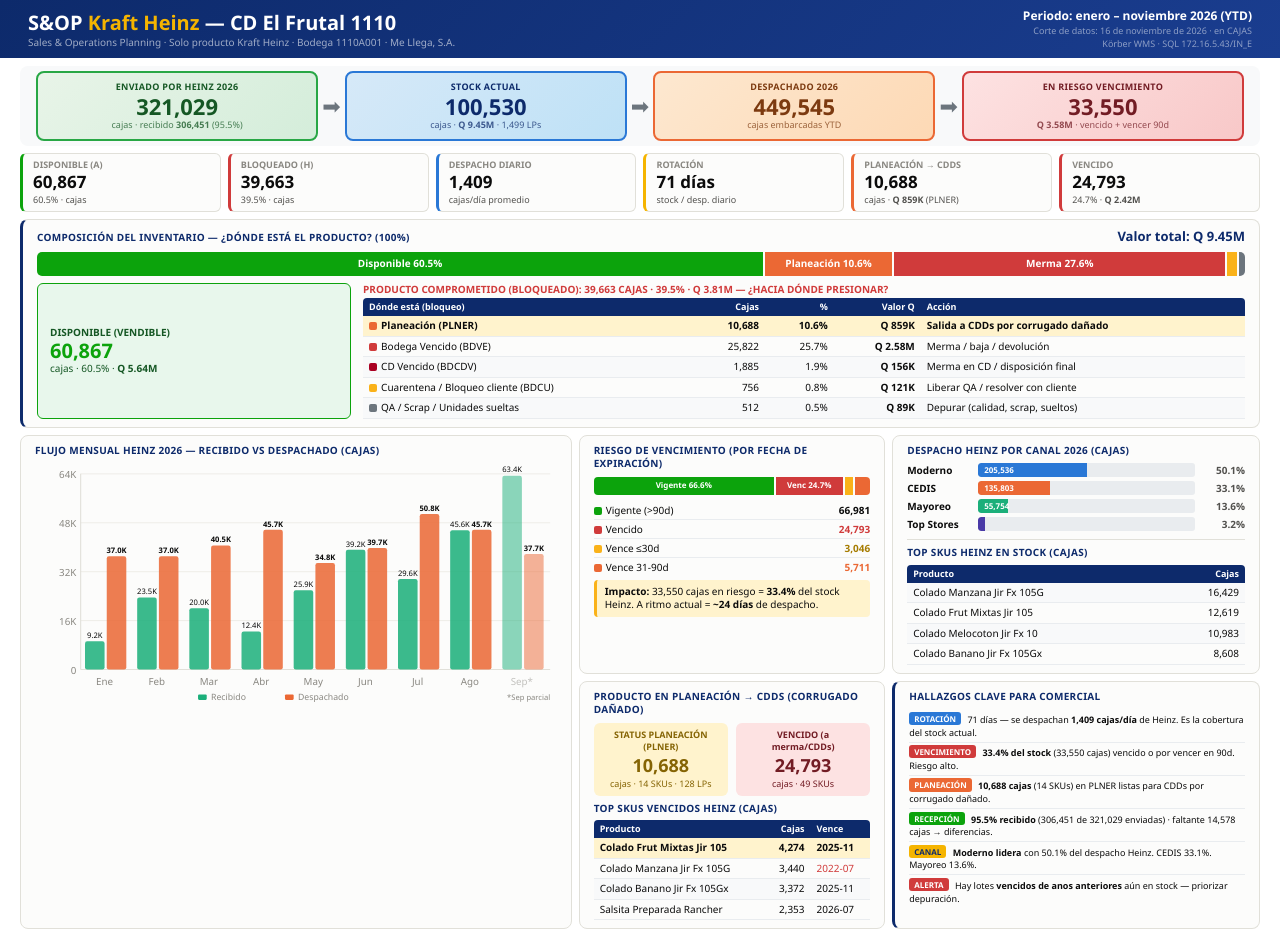
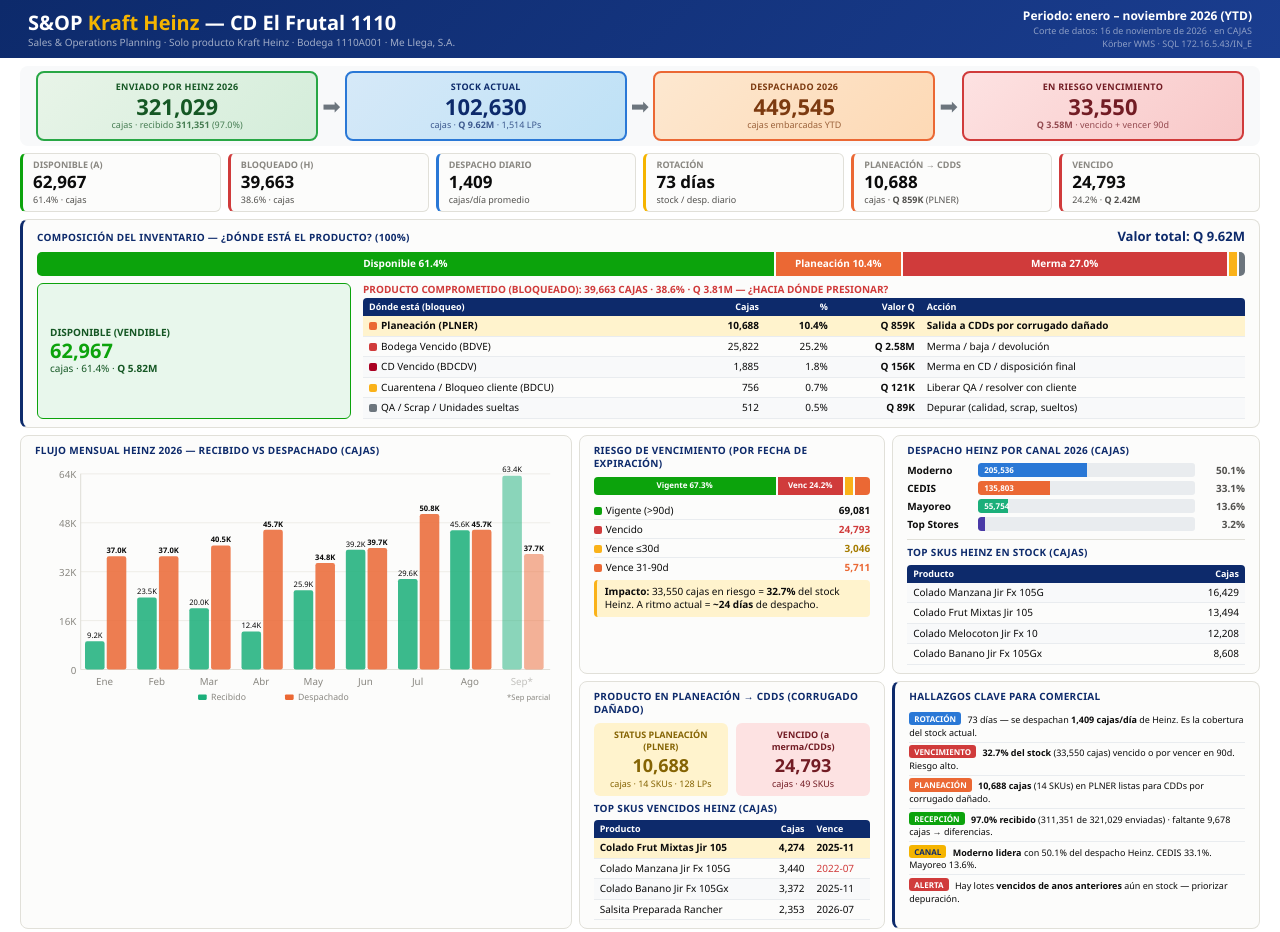
Before and after one commit to trujilloquezadacarlosdavid-hash/archivos-de-python, a plain HTML site: page INVENTARIO_DIRECTOR/INFOGRAFIA_SOP_DIRECTOR.html in a window 1280 px wide. Shown: the top 932 px of the page. Drawn offline with Linux system fonts and the light colour scheme.

Commit message:
Auto-sync 2026-11-16 11:00

```diff
--- a/INVENTARIO_DIRECTOR/INFOGRAFIA_SOP_DIRECTOR.html
+++ b/INVENTARIO_DIRECTOR/INFOGRAFIA_SOP_DIRECTOR.html
@@ -99,9 +99,9 @@ body { font-family:'Segoe UI',system-ui,sans-serif; background:#fff; color:var(-
 <div class="body">
   <!-- FLOW -->
   <div class="flow-bar">
-    <div class="fn fn-in"><div class="fn-lb">Enviado por Heinz 2026</div><div class="fn-v">321,029</div><div class="fn-s">cajas · recibido <b>306,451</b> (95.5%)</div></div>
+    <div class="fn fn-in"><div class="fn-lb">Enviado por Heinz 2026</div><div class="fn-v">321,029</div><div class="fn-s">cajas · recibido <b>311,351</b> (97.0%)</div></div>
     <div class="fa">&#10145;</div>
-    <div class="fn fn-st"><div class="fn-lb">Stock Actual</div><div class="fn-v">100,530</div><div class="fn-s">cajas · <b>Q 9.45M</b> · 1,499 LPs</div></div>
+    <div class="fn fn-st"><div class="fn-lb">Stock Actual</div><div class="fn-v">102,630</div><div class="fn-s">cajas · <b>Q 9.62M</b> · 1,514 LPs</div></div>
     <div class="fa">&#10145;</div>
     <div class="fn fn-out"><div class="fn-lb">Despachado 2026</div><div class="fn-v">449,545</div><div class="fn-s">cajas embarcadas YTD</div></div>
     <div class="fa">&#10145;</div>
@@ -110,41 +110,41 @@ body { font-family:'Segoe UI',system-ui,sans-serif; background:#fff; color:var(-
 
   <!-- KPIs -->
   <div class="kpis">
-    <div class="kp" style="border-left-color:var(--verde)"><div class="kp-lb">Disponible (A)</div><div class="kp-v">60,867</div><div class="kp-s">60.5% · cajas</div></div>
-    <div class="kp" style="border-left-color:var(--rojo)"><div class="kp-lb">Bloqueado (H)</div><div class="kp-v">39,663</div><div class="kp-s">39.5% · cajas</div></div>
+    <div class="kp" style="border-left-color:var(--verde)"><div class="kp-lb">Disponible (A)</div><div class="kp-v">62,967</div><div class="kp-s">61.4% · cajas</div></div>
+    <div class="kp" style="border-left-color:var(--rojo)"><div class="kp-lb">Bloqueado (H)</div><div class="kp-v">39,663</div><div class="kp-s">38.6% · cajas</div></div>
     <div class="kp" style="border-left-color:var(--azulC)"><div class="kp-lb">Despacho Diario</div><div class="kp-v">1,409</div><div class="kp-s">cajas/d&iacute;a promedio</div></div>
-    <div class="kp" style="border-left-color:var(--dorado)"><div class="kp-lb">Rotaci&oacute;n</div><div class="kp-v">71 d&iacute;as</div><div class="kp-s">stock / desp. diario</div></div>
+    <div class="kp" style="border-left-color:var(--dorado)"><div class="kp-lb">Rotaci&oacute;n</div><div class="kp-v">73 d&iacute;as</div><div class="kp-s">stock / desp. diario</div></div>
     <div class="kp" style="border-left-color:var(--naranja)"><div class="kp-lb">Planeaci&oacute;n &rarr; CDDs</div><div class="kp-v">10,688</div><div class="kp-s">cajas · <b>Q 859K</b> (PLNER)</div></div>
-    <div class="kp" style="border-left-color:var(--rojo)"><div class="kp-lb">Vencido</div><div class="kp-v">24,793</div><div class="kp-s">24.7% · <b>Q 2.42M</b></div></div>
+    <div class="kp" style="border-left-color:var(--rojo)"><div class="kp-lb">Vencido</div><div class="kp-v">24,793</div><div class="kp-s">24.2% · <b>Q 2.42M</b></div></div>
   </div>
 
   <!-- COMPOSICION 100% -->
   <div class="card" style="border-left:3px solid var(--azul)">
     <div style="display:flex;justify-content:space-between;align-items:baseline;margin-bottom:6px">
       <div class="card-t" style="margin:0">Composici&oacute;n del Inventario — &iquest;d&oacute;nde est&aacute; el producto? (100%)</div>
-      <div style="font-size:13px;font-weight:800;color:var(--azul)">Valor total: Q 9.45M</div>
+      <div style="font-size:13px;font-weight:800;color:var(--azul)">Valor total: Q 9.62M</div>
     </div>
     <div style="display:flex;height:24px;border-radius:5px;overflow:hidden;gap:2px;margin-bottom:7px">
-      <div style="width:60.5%;background:var(--verde);display:flex;align-items:center;justify-content:center;color:#fff;font-size:10px;font-weight:700">Disponible 60.5%</div>
-      <div style="width:10.6%;background:var(--naranja);display:flex;align-items:center;justify-content:center;color:#fff;font-size:10px;font-weight:700">Planeaci&oacute;n 10.6%</div>
-      <div style="width:27.6%;background:var(--rojo);display:flex;align-items:center;justify-content:center;color:#fff;font-size:10px;font-weight:700">Merma 27.6%</div>
-      <div style="width:0.8%;background:var(--warn)" title="Cuarentena"></div>
+      <div style="width:61.4%;background:var(--verde);display:flex;align-items:center;justify-content:center;color:#fff;font-size:10px;font-weight:700">Disponible 61.4%</div>
+      <div style="width:10.4%;background:var(--naranja);display:flex;align-items:center;justify-content:center;color:#fff;font-size:10px;font-weight:700">Planeaci&oacute;n 10.4%</div>
+      <div style="width:27.0%;background:var(--rojo);display:flex;align-items:center;justify-content:center;color:#fff;font-size:10px;font-weight:700">Merma 27.0%</div>
+      <div style="width:0.7%;background:var(--warn)" title="Cuarentena"></div>
       <div style="width:0.5%;background:var(--gris3)" title="Otros"></div>
     </div>
     <div style="display:flex;gap:12px;align-items:stretch">
       <div style="flex:0 0 26%;background:#e8f7ec;border:1px solid var(--verde);border-radius:6px;padding:7px 12px;display:flex;flex-direction:column;justify-content:center">
         <div style="font-size:10px;font-weight:700;color:#155724;text-transform:uppercase">Disponible (vendible)</div>
-        <div style="font-size:20px;font-weight:800;color:var(--verde);line-height:1.1">60,867</div>
-        <div style="font-size:10px;color:#155724">cajas · 60.5% · <b>Q 5.64M</b></div>
+        <div style="font-size:20px;font-weight:800;color:var(--verde);line-height:1.1">62,967</div>
+        <div style="font-size:10px;color:#155724">cajas · 61.4% · <b>Q 5.82M</b></div>
       </div>
       <div style="flex:1">
-        <div style="font-size:10px;font-weight:700;color:var(--rojo);text-transform:uppercase;margin-bottom:2px">Producto comprometido (bloqueado): 39,663 cajas · 39.5% · Q 3.81M — &iquest;hacia d&oacute;nde presionar?</div>
+        <div style="font-size:10px;font-weight:700;color:var(--rojo);text-transform:uppercase;margin-bottom:2px">Producto comprometido (bloqueado): 39,663 cajas · 38.6% · Q 3.81M — &iquest;hacia d&oacute;nde presionar?</div>
         <table class="mt" style="font-size:10px">
           <tr><th>D&oacute;nde est&aacute; (bloqueo)</th><th style="text-align:right">Cajas</th><th style="text-align:right">%</th><th style="text-align:right">Valor Q</th><th>Acci&oacute;n</th></tr>
-          <tr class="hl"><td><span class="dot" style="background:var(--naranja)"></span>Planeaci&oacute;n (PLNER)</td><td style="text-align:right">10,688</td><td style="text-align:right">10.6%</td><td style="text-align:right"><b>Q 859K</b></td><td>Salida a CDDs por corrugado da&ntilde;ado</td></tr>
-          <tr><td><span class="dot" style="background:var(--rojo)"></span>Bodega Vencido (BDVE)</td><td style="text-align:right">25,822</td><td style="text-align:right">25.7%</td><td style="text-align:right"><b>Q 2.58M</b></td><td>Merma / baja / devoluci&oacute;n</td></tr>
-          <tr><td><span class="dot" style="background:#a02;"></span>CD Vencido (BDCDV)</td><td style="text-align:right">1,885</td><td style="text-align:right">1.9%</td><td style="text-align:right"><b>Q 156K</b></td><td>Merma en CD / disposici&oacute;n final</td></tr>
-          <tr><td><span class="dot" style="background:var(--warn)"></span>Cuarentena / Bloqueo cliente (BDCU)</td><td style="text-align:right">756</td><td style="text-align:right">0.8%</td><td style="text-align:right"><b>Q 121K</b></td><td>Liberar QA / resolver con cliente</td></tr>
+          <tr class="hl"><td><span class="dot" style="background:var(--naranja)"></span>Planeaci&oacute;n (PLNER)</td><td style="text-align:right">10,688</td><td style="text-align:right">10.4%</td><td style="text-align:right"><b>Q 859K</b></td><td>Salida a CDDs por corrugado da&ntilde;ado</td></tr>
+          <tr><td><span class="dot" style="background:var(--rojo)"></span>Bodega Vencido (BDVE)</td><td style="text-align:right">25,822</td><td style="text-align:right">25.2%</td><td style="text-align:right"><b>Q 2.58M</b></td><td>Merma / baja / devoluci&oacute;n</td></tr>
+          <tr><td><span class="dot" style="background:#a02;"></span>CD Vencido (BDCDV)</td><td style="text-align:right">1,885</td><td style="text-align:right">1.8%</td><td style="text-align:right"><b>Q 156K</b></td><td>Merma en CD / disposici&oacute;n final</td></tr>
+          <tr><td><span class="dot" style="background:var(--warn)"></span>Cuarentena / Bloqueo cliente (BDCU)</td><td style="text-align:right">756</td><td style="text-align:right">0.7%</td><td style="text-align:right"><b>Q 121K</b></td><td>Liberar QA / resolver con cliente</td></tr>
           <tr><td><span class="dot" style="background:var(--gris3)"></span>QA / Scrap / Unidades sueltas</td><td style="text-align:right">512</td><td style="text-align:right">0.5%</td><td style="text-align:right"><b>Q 89K</b></td><td>Depurar (calidad, scrap, sueltos)</td></tr>
         </table>
       </div>
@@ -222,18 +222,18 @@ body { font-family:'Segoe UI',system-ui,sans-serif; background:#fff; color:var(-
     <div class="card">
       <div class="card-t">Riesgo de Vencimiento (por fecha de expiraci&oacute;n)</div>
       <div class="rbar">
-        <div class="rseg" style="width:66.6%;background:var(--verde)">Vigente 66.6%</div>
-        <div class="rseg" style="width:24.7%;background:var(--rojo)">Venc 24.7%</div>
+        <div class="rseg" style="width:67.3%;background:var(--verde)">Vigente 67.3%</div>
+        <div class="rseg" style="width:24.2%;background:var(--rojo)">Venc 24.2%</div>
         <div class="rseg" style="width:3.0%;background:var(--warn)"></div>
-        <div class="rseg" style="width:5.7%;background:var(--naranja)"></div>
+        <div class="rseg" style="width:5.6%;background:var(--naranja)"></div>
       </div>
       <div class="rl">
-        <div class="rl-r"><span><span class="dot" style="background:var(--verde)"></span>Vigente (&gt;90d)</span><span style="font-weight:700">66,981</span></div>
+        <div class="rl-r"><span><span class="dot" style="background:var(--verde)"></span>Vigente (&gt;90d)</span><span style="font-weight:700">69,081</span></div>
         <div class="rl-r"><span><span class="dot" style="background:var(--rojo)"></span>Vencido</span><span style="font-weight:700;color:var(--rojo)">24,793</span></div>
         <div class="rl-r"><span><span class="dot" style="background:var(--warn)"></span>Vence &le;30d</span><span style="font-weight:700;color:#a67c00">3,046</span></div>
         <div class="rl-r"><span><span class="dot" style="background:var(--naranja)"></span>Vence 31-90d</span><span style="font-weight:700;color:var(--naranja)">5,711</span></div>
       </div>
-      <div class="callout"><strong>Impacto:</strong> 33,550 cajas en riesgo = <strong>33.4%</strong> del stock Heinz. A ritmo actual = <strong>~24 d&iacute;as</strong> de despacho.</div>
+      <div class="callout"><strong>Impacto:</strong> 33,550 cajas en riesgo = <strong>32.7%</strong> del stock Heinz. A ritmo actual = <strong>~24 d&iacute;as</strong> de despacho.</div>
     </div>
 
     <!-- Canales -->
@@ -247,7 +247,7 @@ body { font-family:'Segoe UI',system-ui,sans-serif; background:#fff; color:var(-
         <div class="card-t" style="margin-bottom:5px">Top SKUs Heinz en Stock (cajas)</div>
         <table class="mt">
           <tr><th>Producto</th><th style="text-align:right">Cajas</th></tr>
-          <tr><td>Colado Manzana Jir Fx 105G</td><td style="text-align:right">16,429</td></tr><tr><td>Colado Frut Mixtas Jir 105</td><td style="text-align:right">12,619</td></tr><tr><td>Colado Melocoton Jir Fx 10</td><td style="text-align:right">10,983</td></tr><tr><td>Colado Banano Jir Fx 105Gx</td><td style="text-align:right">8,608</td></tr>
+          <tr><td>Colado Manzana Jir Fx 105G</td><td style="text-align:right">16,429</td></tr><tr><td>Colado Frut Mixtas Jir 105</td><td style="text-align:right">13,494</td></tr><tr><td>Colado Melocoton Jir Fx 10</td><td style="text-align:right">12,208</td></tr><tr><td>Colado Banano Jir Fx 105Gx</td><td style="text-align:right">8,608</td></tr>
         </table>
       </div>
     </div>
@@ -270,10 +270,10 @@ body { font-family:'Segoe UI',system-ui,sans-serif; background:#fff; color:var(-
     <div class="card" style="border-left:3px solid var(--azul)">
       <div class="card-t">Hallazgos Clave para Comercial</div>
       <div class="ins">
-        <div class="ins-r"><span class="tag" style="background:var(--azulC)">ROTACI&Oacute;N</span> 71 d&iacute;as — se despachan <strong>1,409 cajas/d&iacute;a</strong> de Heinz. Es la cobertura del stock actual.</div>
-        <div class="ins-r"><span class="tag" style="background:var(--rojo)">VENCIMIENTO</span> <strong>33.4% del stock</strong> (33,550 cajas) vencido o por vencer en 90d. Riesgo alto.</div>
+        <div class="ins-r"><span class="tag" style="background:var(--azulC)">ROTACI&Oacute;N</span> 73 d&iacute;as — se despachan <strong>1,409 cajas/d&iacute;a</strong> de Heinz. Es la cobertura del stock actual.</div>
+        <div class="ins-r"><span class="tag" style="background:var(--rojo)">VENCIMIENTO</span> <strong>32.7% del stock</strong> (33,550 cajas) vencido o por vencer en 90d. Riesgo alto.</div>
         <div class="ins-r"><span class="tag" style="background:var(--naranja)">PLANEACI&Oacute;N</span> <strong>10,688 cajas</strong> (14 SKUs) en PLNER listas para CDDs por corrugado da&ntilde;ado.</div>
-        <div class="ins-r"><span class="tag" style="background:var(--verde)">RECEPCI&Oacute;N</span> <strong>95.5% recibido</strong> (306,451 de 321,029 enviadas) · faltante 14,578 cajas &rarr; diferencias.</div>
+        <div class="ins-r"><span class="tag" style="background:var(--verde)">RECEPCI&Oacute;N</span> <strong>97.0% recibido</strong> (311,351 de 321,029 enviadas) · faltante 9,678 cajas &rarr; diferencias.</div>
         <div class="ins-r"><span class="tag" style="background:var(--dorado);color:var(--azul)">CANAL</span> <strong>Moderno lidera</strong> con 50.1% del despacho Heinz. CEDIS 33.1%. Mayoreo 13.6%.</div>
         <div class="ins-r"><span class="tag" style="background:var(--rojo)">ALERTA</span> Hay lotes <strong>vencidos de anos anteriores</strong> a&uacute;n en stock — priorizar depuraci&oacute;n.</div>
       </div>
```
Also changed, not shown: INVENTARIO_DIRECTOR/DETALLE_HEINZ.html (+4 -4 lines), INVENTARIO_DIRECTOR/refresco_log.txt.
